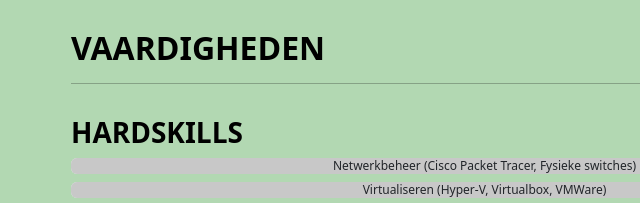
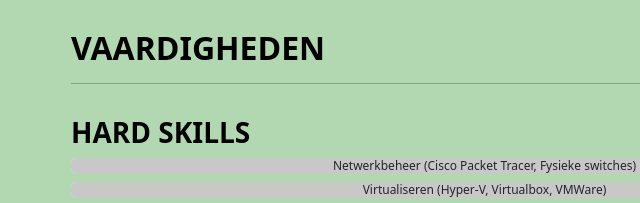
Before and after one commit to nbixente/nbixnete-website, a plain HTML site: page portfolio.html in a window 1280 px wide. Shown: the part 1465-1668 px from the top of the page, 11-651 px from the left. Drawn offline with nearby package versions, Linux system fonts and the light colour scheme.

Commit message:
Update portfolio.html

```diff
--- a/portfolio.html
+++ b/portfolio.html
@@ -173,7 +173,7 @@
                 <div class="row">
                     <section title="hardskills" title="hardskills">
                         <article class="col-12 col-mb-6">
-                            <h3 class="text-uppercase fw-bolder pt-3">Hardskills</h3>
+                            <h3 class="text-uppercase fw-bolder pt-3">Hard skills</h3>
                             <div class="progress mb-2" role="progressbar" aria-label="Netwerkbeheer example" aria-valuenow="100"
                                 aria-valuemin="0" aria-valuemax="100">
                                 <div class="progress-bar progressbar-color text-dark" style="width: 100%">Netwerkbeheer (Cisco Packet Tracer,
```
